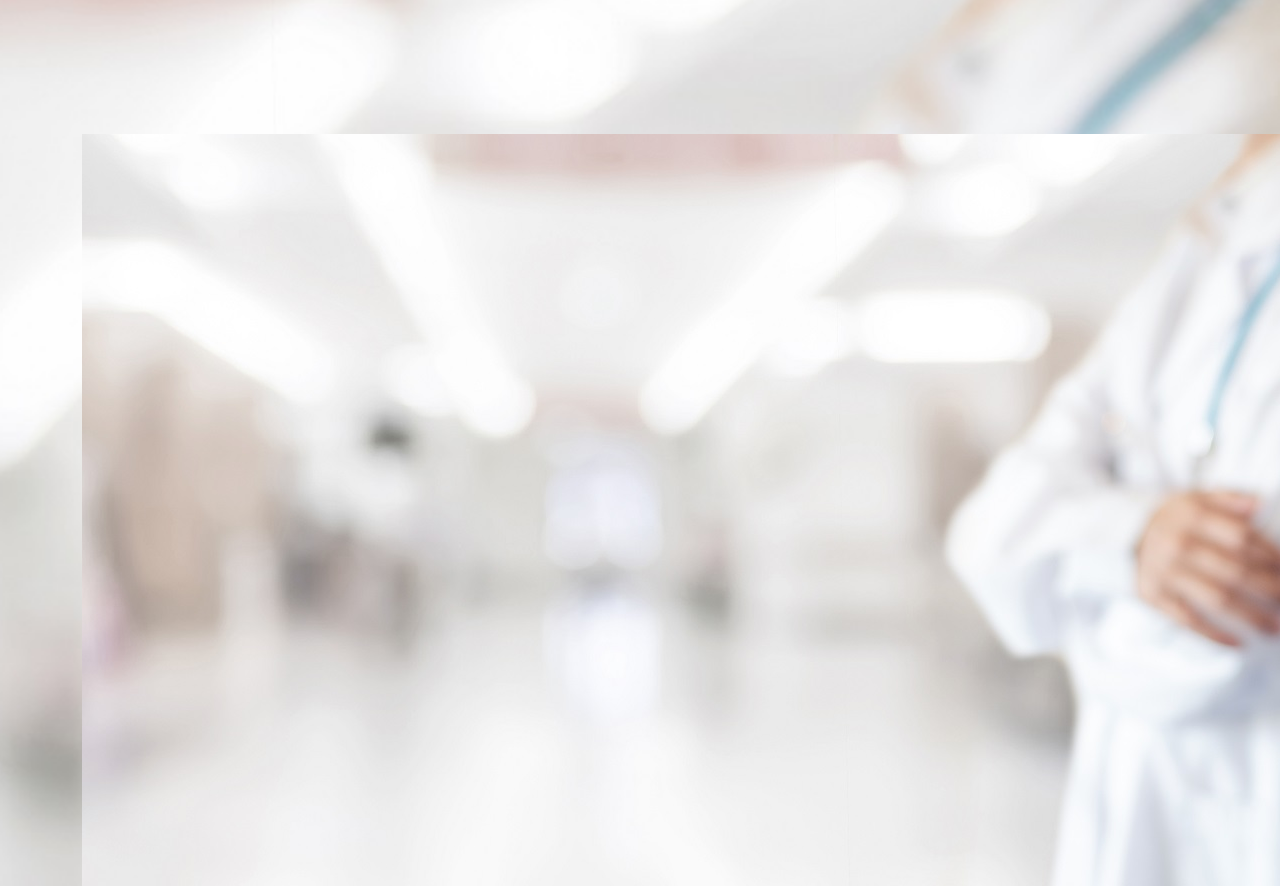
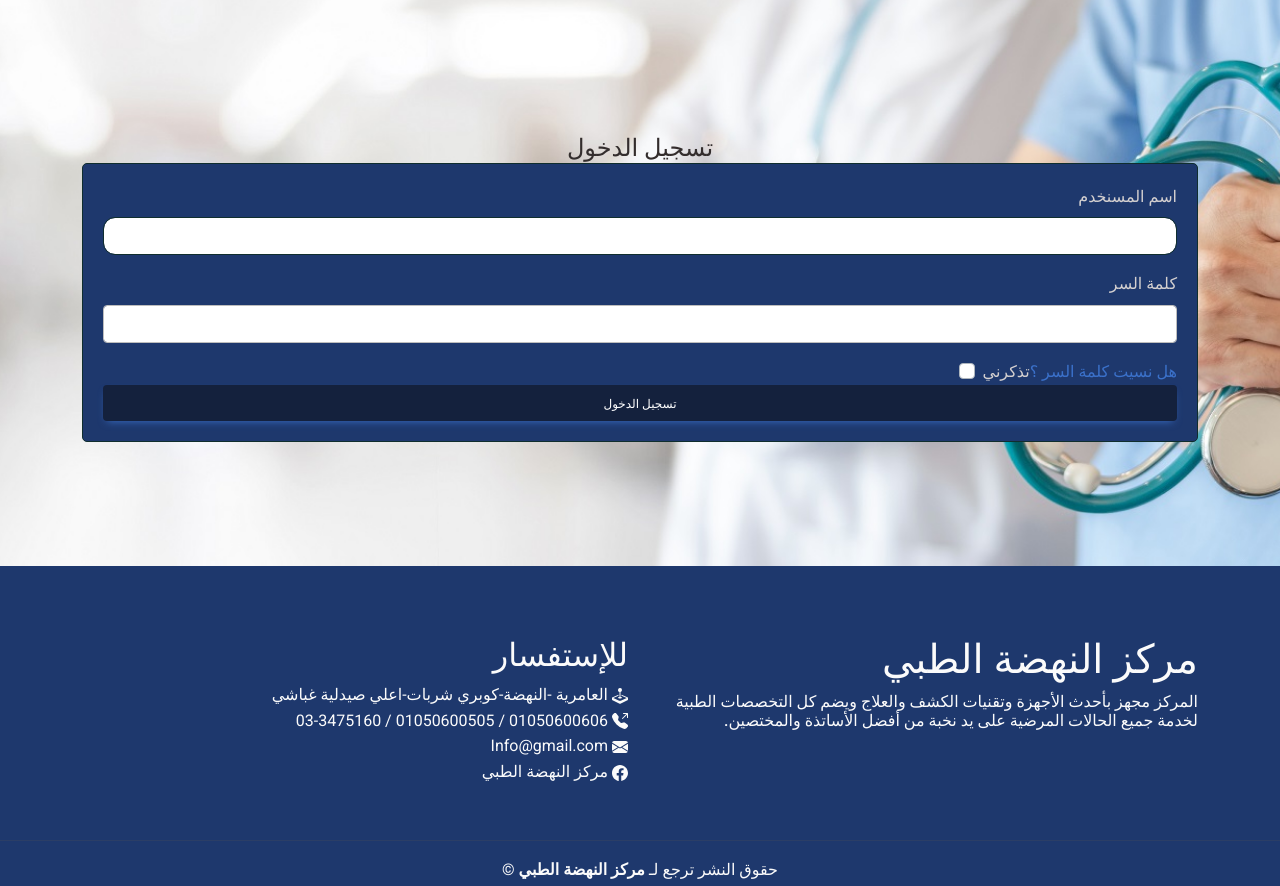
Before and after one commit to maryamamer/ElNahda-Medical-Center, a React (Create React App) app in the folder frontend/: page /Login in a window 1280 px wide. Shown: the part 160-1046 px from the top of the page. Built offline with nearby package versions, Linux system fonts and the light colour scheme.

Commit message:
some general edits in footer, login and about us pages

```diff
--- a/frontend/src/CSS/AboutUs.css
+++ b/frontend/src/CSS/AboutUs.css
@@ -1,40 +1,14 @@
-.BorderDiv {
-    /*  border: 3px solid rgb(0, 0, 0);
-  position: absolute;
-  width: 90%;
-  padding: 10px;
-  text-align: center;
-  margin-top: 50px; */
-    margin: auto;
-}
 
 @font-face {
     font-family: New;
     src: url("../Fonts/Cairo/Cairo-VariableFont_wght.ttf");
 }
 
-/* .image {
-    background-image: url(../images/Doctors);
-    font-family: New;
-    position: absolute;
-    width: 90%;
-    height: 80%;
-    text-align: justify;
-    text-align: center;
-    outline: 3px solid;
-    top: 50%;
-    left: 50%;
-    transform: translate(-50%, -50%);
-    justify-content: center;
-    font-size: 30px;
-    margin-top: 50px;
-} */
-
-.container {
-    position: relative;
+ .container {
+    position:relative;
     text-align: center;
     color: black;
-    margin-top: 5%;
+
 }
 
 .centered {
@@ -42,14 +16,21 @@
     top: 50%;
     left: 50%;
     transform: translate(-50%, -50%);
-    font-size: 23px;
-    margin-top: 2%;
+    font-size: 25px;
+    margin-top: 23%;
 }
 
-.center_header
+/* .center_header
 {
     position: absolute;
     left: 50%;
     transform: translate(-10%, -700%);
     font-size: 50px;
+}  */
+body.bgimg{
+    background-image: url(../media/images/Doctors.png);
+    width: 100%;
+    height: 600px;
+    margin: 0;
+    padding: 0;
 }
--- a/frontend/src/CSS/Footer.css
+++ b/frontend/src/CSS/Footer.css
@@ -2,3 +2,7 @@
     list-style-type: none;
 
   }
+footer{
+  margin: 0;
+  padding: 0;
+}
--- a/frontend/src/CSS/Login.css
+++ b/frontend/src/CSS/Login.css
@@ -3,10 +3,6 @@
     src: url("../Fonts/Cairo/Cairo-VariableFont_wght.ttf");
 }
 
-html, #login/* , body */ {
-    height: 100%;
-    position: relative;
-}
 
 #login::after {
     content: "";
--- a/frontend/src/components/AboutUs.js
+++ b/frontend/src/components/AboutUs.js
@@ -1,12 +1,14 @@
 import React from "react";
-import Doctors from '../media/images/Doctors'
+//  import Doctors from '../media/images/Doctors.png'
 import '../CSS/AboutUs.css'
 
 function AboutUs() {
     return (
         <>
-            <div className="container">
-                <img src={Doctors} style={{ width: "100%", height: "150%" }} alt="Doctors" />
+            <body className="bgimg">
+
+            <div className="container" >
+                {/* <img src={Doctors}  alt="Doctors" /> */}
                 <h1 className="center_header">عنّا</h1>
                 <p className="centered">
                     أول واحدث مجمع طبى متكامل بالنهضة
@@ -25,6 +27,7 @@
                     والتوليد - عيادة الأسنان
                 </p>
             </div>
+            </body>
         </>
     );
 }
--- a/frontend/src/components/Footer.js
+++ b/frontend/src/components/Footer.js
@@ -6,11 +6,6 @@
 import { BsFillTelephoneOutboundFill} from "react-icons/bs";
 import { BsFillEnvelopeFill} from "react-icons/bs";
 import { BsFacebook } from "react-icons/bs";
-
-
-
-
-
 
 export default function Footer() {
   return (
--- a/frontend/src/components/Forget.js
+++ b/frontend/src/components/Forget.js
@@ -5,11 +5,6 @@
 
 function Login() {
     return (
-
-
-
-
-
 <>
 
 <section class="h-100">
--- a/frontend/src/components/Login.js
+++ b/frontend/src/components/Login.js
@@ -15,11 +15,10 @@
                     <div class="row justify-content-md-center h-100 ">
                         <div class="card-wrapper">
                             <div class="brand">
-                                <img src={Nurse} alt="logo" />
+                            <h4 class="card-title text-dark">تسجيل الدخول</h4>
                             </div>
-                            <div class="card fat" />
                             <div class="card-body">
-                                <h4 class="card-title">تسجيل الدخول</h4>
+
                                 <form method="post" class="my-login-validation" novalidate onSubmit={loginuser}>
                                     <div class="form-group">
                                         <label for="email">اسم المسنخدم</label>
```
Also changed, not shown: frontend/src/media/images/Doctors.png (added).
